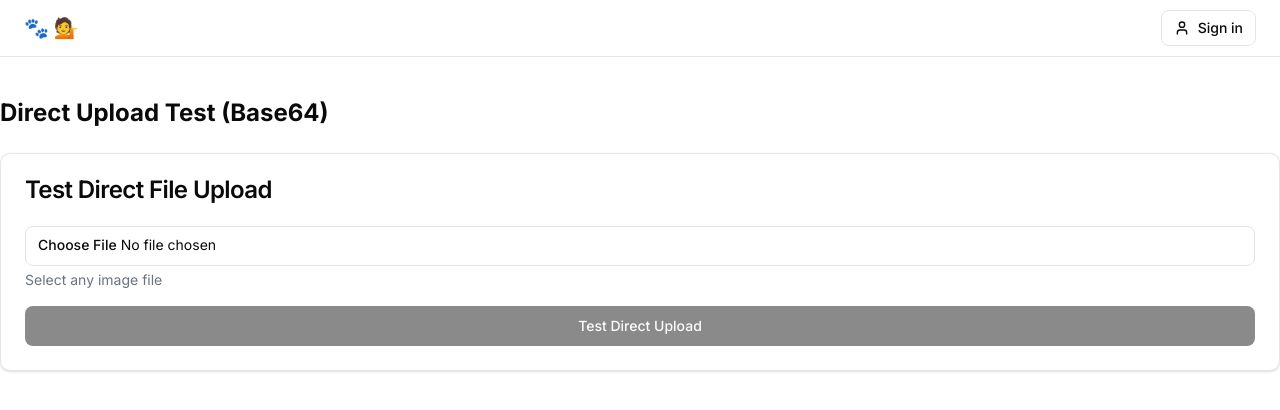
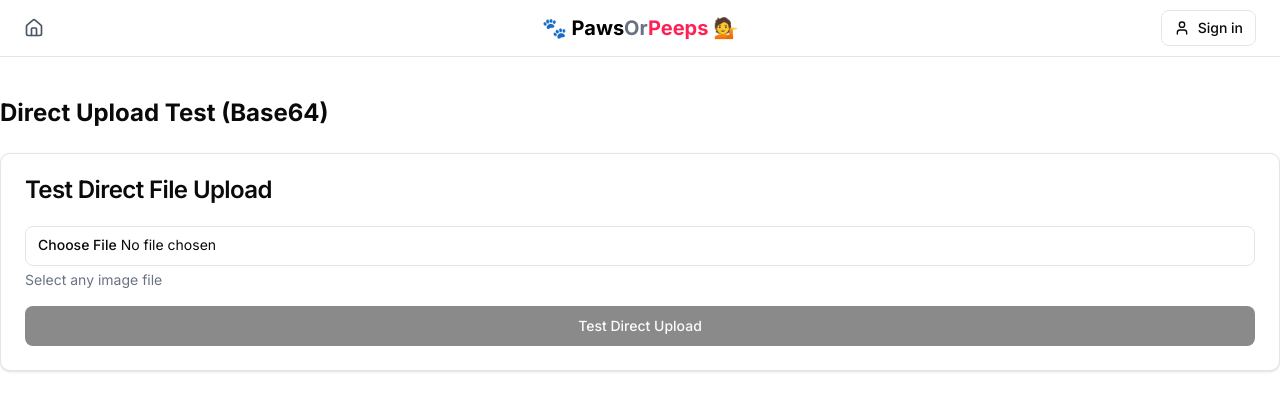
Before and after one commit to elsigh/paws-or-peeps, a Next.js app: page /direct-test in a window 1280 px wide. Shown: the top 410 px of the page. Built offline with nearby package versions, Linux system fonts and the light colour scheme; no server answers.

Commit message:
simplify the header, favicon

```diff
--- a/app/layout.tsx
+++ b/app/layout.tsx
@@ -9,6 +9,9 @@ import { ThemeProvider } from "@/components/theme-provider";
 import { AuthProvider } from "@/lib/auth-context";
 import { UserMenu } from "@/components/user-menu";
 import { Toaster } from "@/components/ui/toaster";
+import { CatLogo } from "@/components/cat-logo";
+import { HomeIcon } from "lucide-react";
+import { HomePageLink } from "@/components/site-header";
 
 const inter = Inter({ subsets: ["latin"] });
 
@@ -18,6 +21,13 @@ export const metadata: Metadata = {
   description:
     "Upload a photo of a cat or human and see the magical transformation!",
   generator: "v0.dev",
+  icons: {
+    icon: [
+      { url: "/favicon.ico" },
+      { url: "/favicon.svg", type: "image/svg+xml" },
+    ],
+    apple: { url: "/apple-icon.png" },
+  },
 };
 
 export default async function RootLayout({
@@ -37,11 +47,15 @@ export default async function RootLayout({
             <div className="flex min-h-screen flex-col">
               <header className="sticky top-0 z-50 w-full border-b bg-background/95 backdrop-blur supports-[backdrop-filter]:bg-background/60">
                 <div className="flex h-14 items-center justify-between px-4 md:px-6">
-                  <div className="flex">
-                    <a href="/" className="flex items-center space-x-2">
-                      <span className="text-xl font-bold">🐾 💁</span>
-                    </a>
+                  <div className="flex items-center">
+                    <HomePageLink />
                   </div>
+
+                  {/* Centered logo */}
+                  <div className="absolute left-1/2 transform -translate-x-1/2">
+                    <CatLogo size="sm" />
+                  </div>
+
                   <div className="flex items-center">
                     <UserMenu />
                   </div>
--- a/app/page.tsx
+++ b/app/page.tsx
@@ -36,13 +36,6 @@ export default function Home() {
       </div>
 
       <div className="text-center mb-8">
-        <div className="flex justify-center mb-4 relative">
-          <CatLogo size="lg" />
-          {/* Tiny cat peeking from behind the logo */}
-          <div className="absolute -right-10 top-1/2 transform -translate-y-1/2">
-            <RandomCat size="tiny" index={2} className="opacity-90" />
-          </div>
-        </div>
         <p className="text-base md:text-xl text-gray-600 text-pretty">
           Upload a photo of a pet or person and watch the transformation!
         </p>
--- a/app/results/[id]/page.tsx
+++ b/app/results/[id]/page.tsx
@@ -81,7 +81,7 @@ export default async function ResultsPage({ params }: ResultsPageProps) {
   }
 
   return (
-    <div className="container relative mx-auto px-4 py-12">
+    <div className="container relative mx-auto px-4 py-8">
       {/* Decorative paw prints */}
       <div className="pointer-events-none absolute left-4 top-20 opacity-20">
         <PawPrint size="lg" rotation={-15} />
@@ -108,16 +108,6 @@ export default async function ResultsPage({ params }: ResultsPageProps) {
       </div>
 
       <div className="text-center mb-8">
-        <div className="flex justify-center mb-4 relative">
-          <div className="absolute left-0 top-1/2 transform -translate-y-1/2">
-            <RandomCat size="tiny" index={2} className="opacity-90" />
-          </div>
-          <CatLogo size="lg" />
-          {/* Tiny cat peeking from behind the logo */}
-          <div className="absolute -right-10 top-1/2 transform -translate-y-1/2">
-            <RandomCat size="tiny" index={2} className="opacity-90" />
-          </div>
-        </div>
         <p className="text-xl text-gray-600 relative inline-block">
           Check out the transformation!
           <span className="absolute -right-8 -top-4 text-2xl">😸</span>
--- /dev/null
+++ b/components/site-header.tsx
@@ -0,0 +1,20 @@
+"use client";
+
+import { usePathname } from "next/navigation";
+import Link from "next/link";
+import { HomeIcon } from "lucide-react";
+
+export function HomePageLink() {
+  const pathname = usePathname();
+  const isHomePage = pathname === "/";
+
+  return (
+    <div className="flex items-center">
+      {!isHomePage && (
+        <Link href="/" className="mr-4 text-gray-600 hover:text-gray-900">
+          <HomeIcon className="h-5 w-5" />
+        </Link>
+      )}
+    </div>
+  );
+}
```
Also changed, not shown: app/favicon.svg (added).
